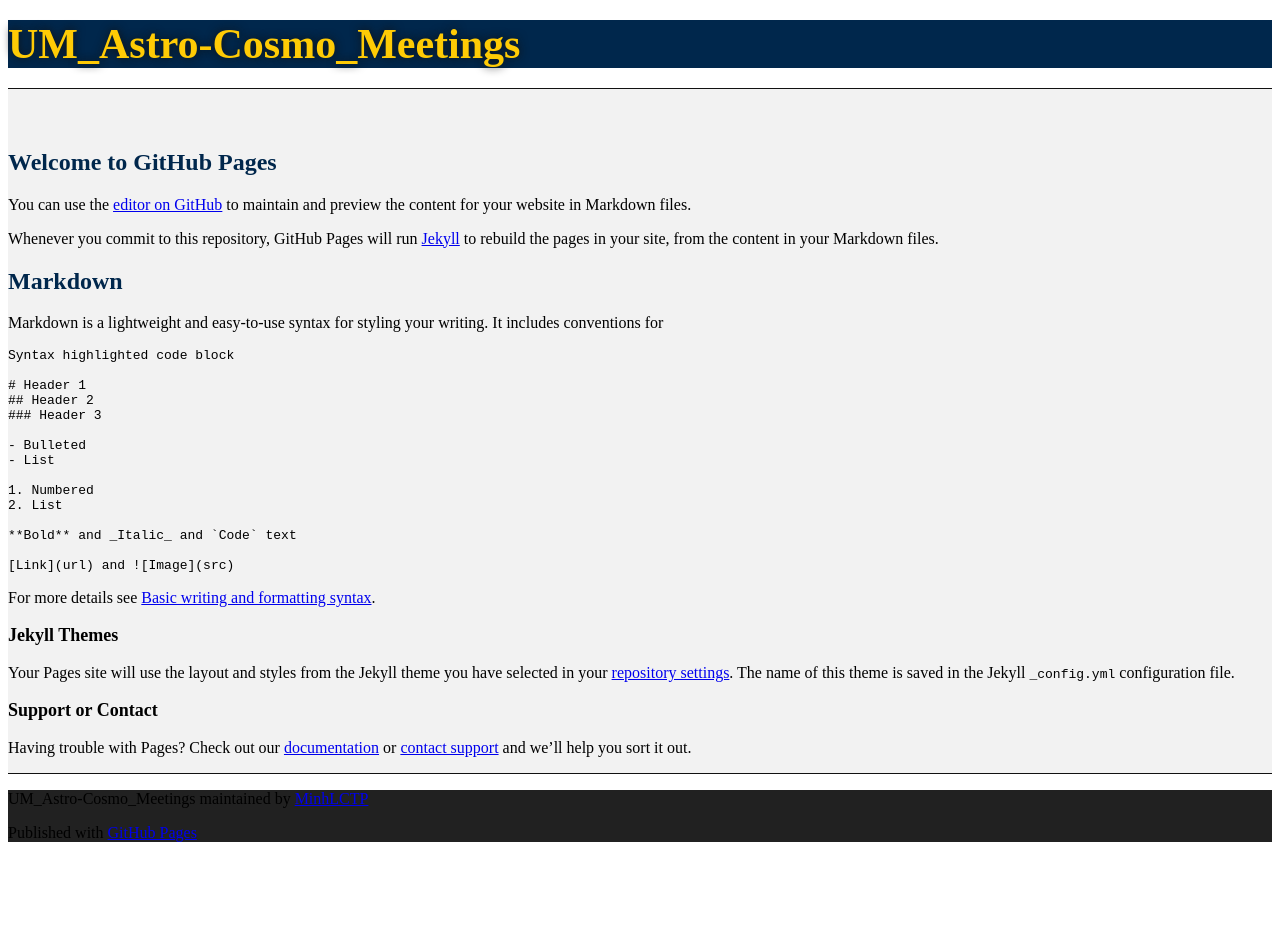
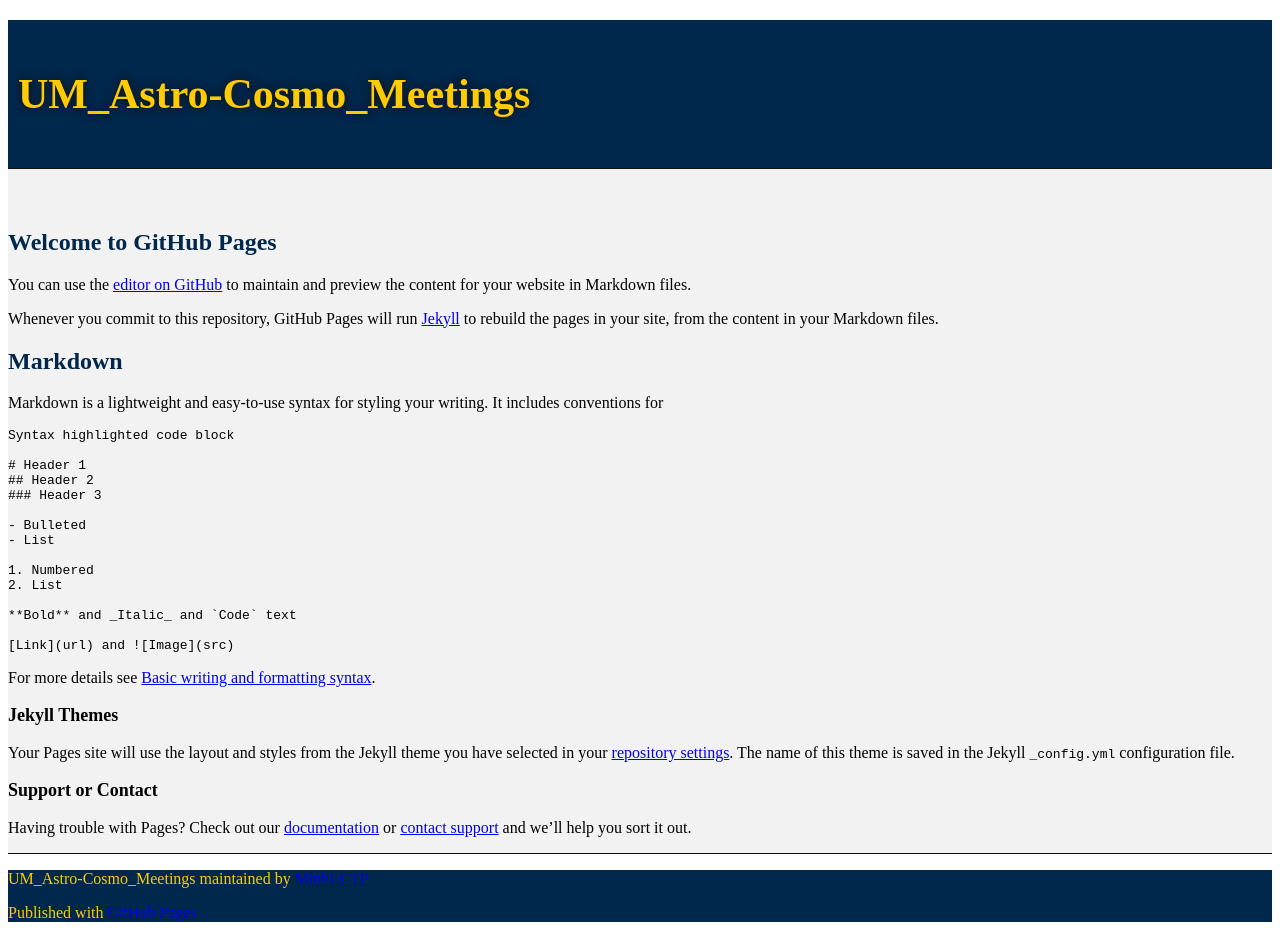
Before and after one commit to MinhLCTP/UM_Astro-Cosmo_Meetings, a Jekyll site: the page built from index.md, in a window 1280 px wide. Built offline with Jekyll 4.4.1, drawn with Linux system fonts in a browser that asks for light colours; our own code applies the rules of GitHub Pages for plain Markdown files; the repository's description, which GitHub fills in, is left out; before the commit the page ends 900 px from its top, so only the background shows below that.

Commit message:
Update CSS style

```diff
--- a/_layouts/default.html
+++ b/_layouts/default.html
@@ -14,8 +14,8 @@
   <body>
 
     <!-- HEADER -->
-    <div id="header_wrap" class="head_outer">
-        <header class="head_inner">
+    <div id="header_wrap" class="outer">
+        <header class="inner">
           <!--{% if site.github.is_project_page %}-->
             <!--<a id="forkme_banner" href="{{ site.github.repository_url }}">View on GitHub</a>-->
           <!--{% endif %}-->
@@ -33,19 +33,19 @@
     </div>
 
     <!-- MAIN CONTENT -->
-    <div id="main_content_wrap" class="main_outer">
-      <section id="main_content" class="main_inner">
+    <div id="main_content_wrap" class="outer">
+      <section id="main_content" class="inner">
         {{ content }}
       </section>
     </div>
 
     <!-- FOOTER  -->
-    <div id="footer_wrap" class="foot_outer">
-      <footer class="foot_inner">
+    <div id="footer_wrap" class="outer">
+      <footer class="inner">
         {% if site.github.is_project_page %}
         <p class="copyright">{{ site.title | default: site.github.repository_name }} maintained by <a href="{{ site.github.owner_url }}">{{ site.github.owner_name }}</a></p>
         {% endif %}
-        <p>Published with <a href="https://pages.github.com">GitHub Pages</a></p>
+        <p class="copyright">Published with <a href="https://pages.github.com">GitHub Pages</a></p>
       </footer>
     </div>
   </body>
--- a/assets/css/style.css
+++ b/assets/css/style.css
@@ -67,6 +67,14 @@
   padding-top: 40px;
 }
 
-#footer_wrap {
-  background: #212121;
+#footer_wrap .outer {
+  background-color: #00274C;
 }
+
+#footer_wrap .inner {
+  background-color: #00274C;
+}
+
+#footer_wrap .copyright {
+	color: #FFCB05;
+}
```
